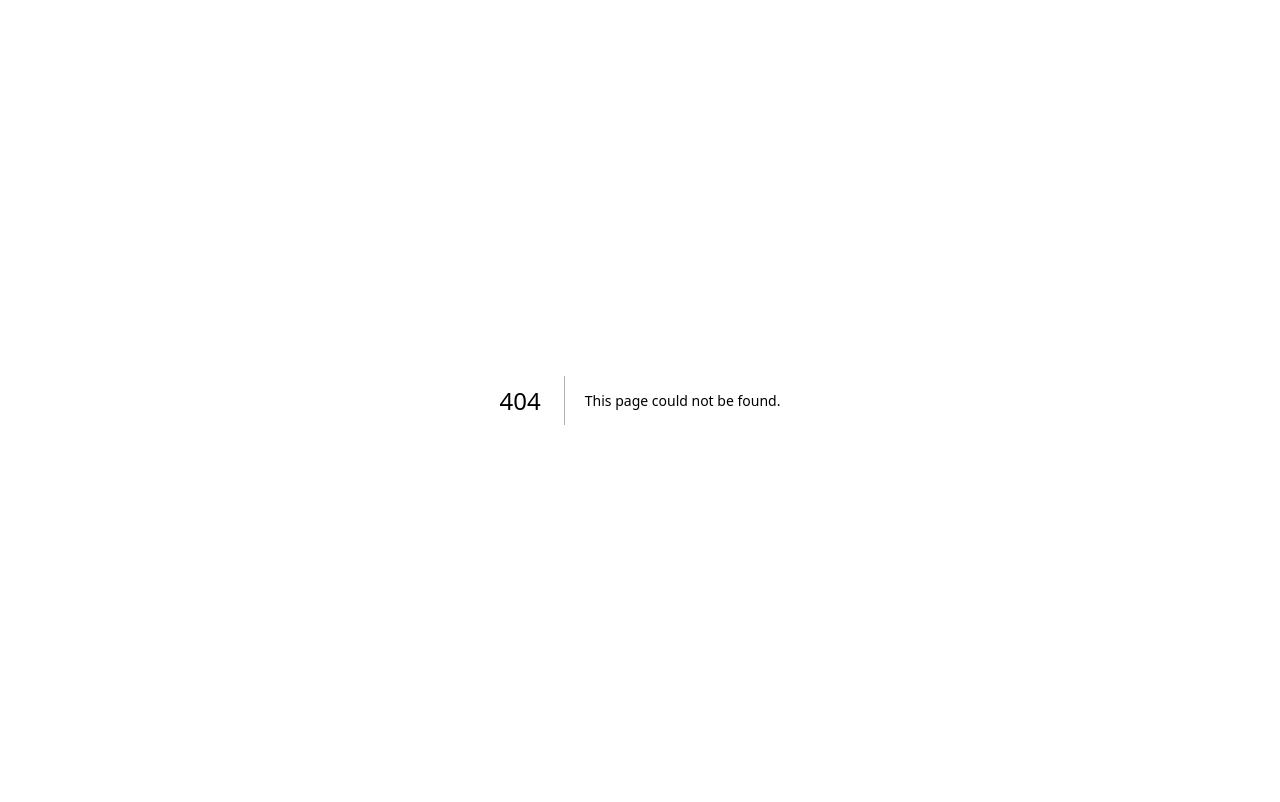
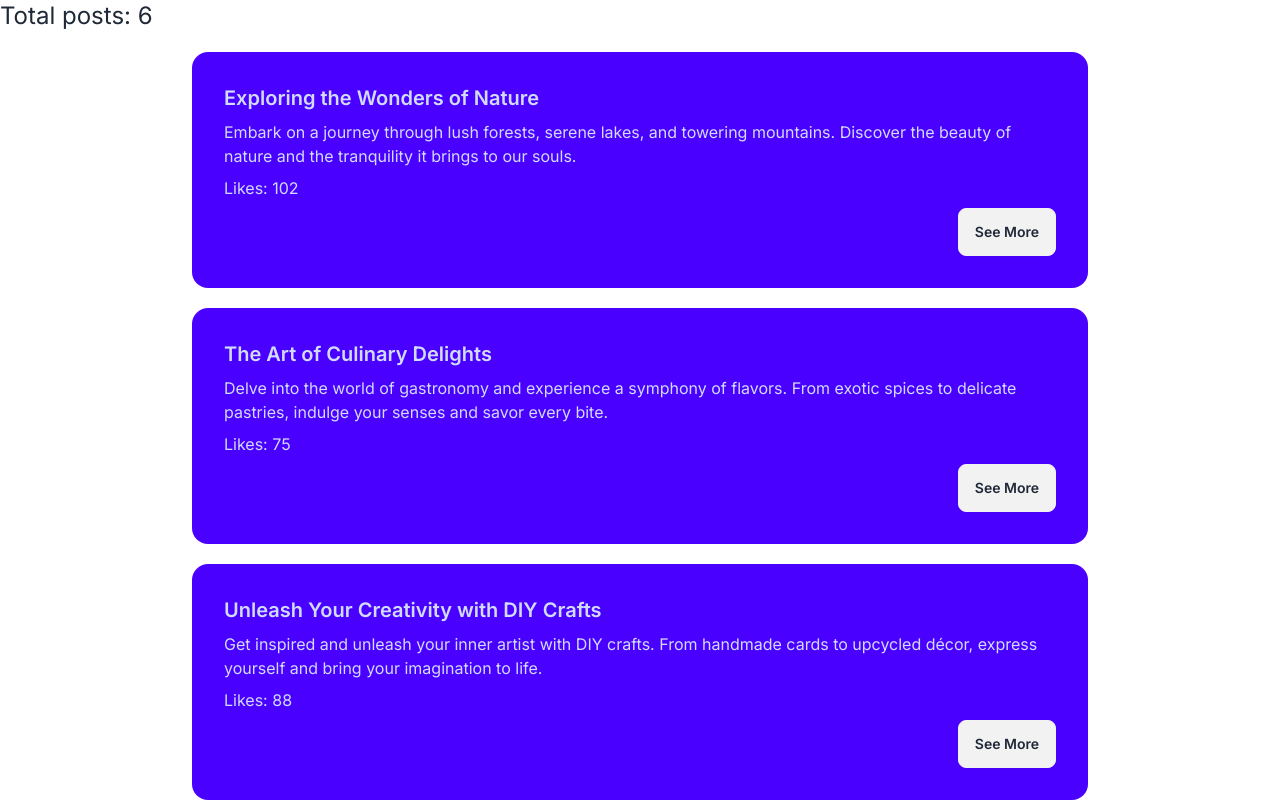
Before and after one commit to SkrChowdhury/next-level-data-fetching, a Next.js app: page /posts in a window 1280 px wide. Before the commit this address had no page. Shown: the top 802 px of the page. Built offline with nearby package versions, Linux system fonts and the light colour scheme; data requests are answered from the project's data file.

Commit message:
data fetching done

```diff
--- a/src/app/layout.js
+++ b/src/app/layout.js
@@ -10,7 +10,7 @@ export const metadata = {
 
 export default function RootLayout({ children }) {
   return (
-    <html lang="en">
+    <html lang="en" data-theme="light">
       <body className={inter.className}>{children}</body>
     </html>
   );
--- a/src/app/page.js
+++ b/src/app/page.js
@@ -3,7 +3,7 @@ import React from "react";
 const HomePage = () => {
   return (
     <div>
-      <h1>Welcome to next level data fetching module</h1>
+      <h1 className="text-4xl text-center">Welcome to next level data fetching module</h1>
     </div>
   );
 };
--- /dev/null
+++ b/src/app/posts/page.js
@@ -0,0 +1,28 @@
+import React from "react";
+
+const PostsPage = async () => {
+  const res = await fetch("http://localhost:5000/posts");
+  const posts = await res.json();
+  console.log(posts)
+  return (
+    <div className="w-full">
+      <h1 className="text-2xl">Total posts: {posts.length}</h1>
+{
+    posts.map((post)=> (
+        <div key={post.id} className="card w-96 bg-primary text-primary-content w-[70%] my-5 mx-auto">
+        <div className="card-body">
+          <h2 className="card-title">{post.title}</h2>
+          <p>{post.description}</p>
+          <p> Likes: {post.likesCount}</p>
+          <div className="card-actions justify-end">
+            <button className="btn">See More</button>
+          </div>
+        </div>
+      </div>
+    ))
+}
+    </div>
+  );
+};
+
+export default PostsPage;
```
